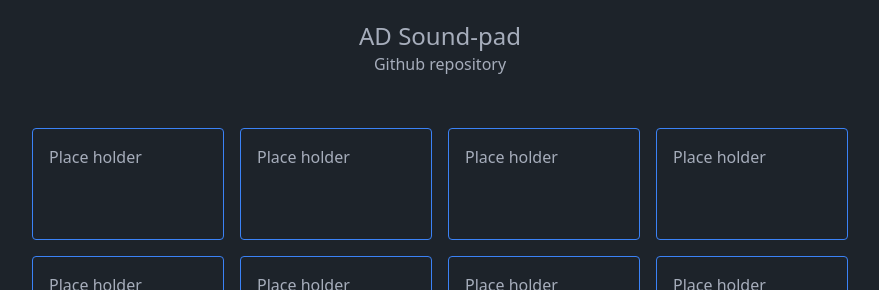
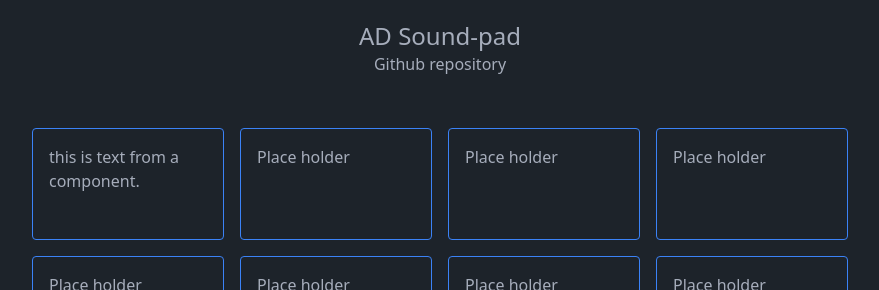
Before and after one commit to MoriARosland/AD-Sound-pad, a SvelteKit app: page / in a window 1280 px wide. Shown: the top 290 px of the page, without its empty margins (200-1079 px from the left). Built offline with nearby package versions, Linux system fonts and the light colour scheme.

Commit message:
add PadData interface

```diff
--- /dev/null
+++ b/src/lib/PadData.ts
@@ -0,0 +1,4 @@
+export interface PadData {
+    title: string;
+    sound_source: string;
+}
--- a/src/routes/+page.svelte
+++ b/src/routes/+page.svelte
@@ -1,3 +1,13 @@
+<script lang="ts">
+	import type { PadData } from '$lib/PadData';
+	import SoundCard from '$lib/SoundCard.svelte';
+
+	let test_pad_data: PadData = {
+		title: 'this is text from a component.',
+		sound_source: '/placeholder'
+	};
+</script>
+
 <div class="flex flex-col items-center justify-center py-5">
 	<h1 class="text-2xl">AD Sound-pad</h1>
 	<p>
@@ -7,9 +17,7 @@
 
 <div class="flex flex-col items-center mt-8">
 	<div class="grid grid-cols-4 gap-4">
-		<div class="border rounded border-blue-500 p-4 w-48 h-28">
-			<p>Place holder</p>
-		</div>
+		<SoundCard pad_data={test_pad_data}></SoundCard>
 		<div class="border rounded border-blue-500 p-4 w-48 h-28">
 			<p>Place holder</p>
 		</div>
```
